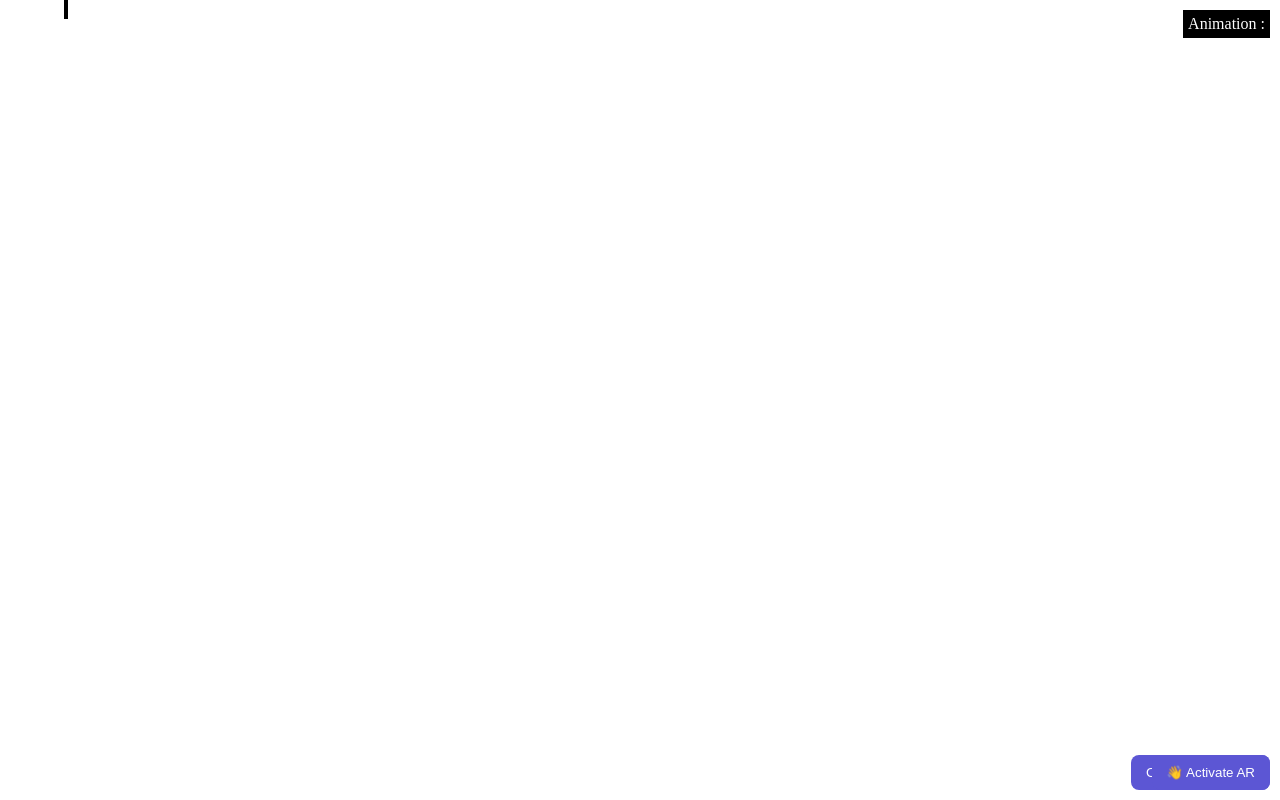
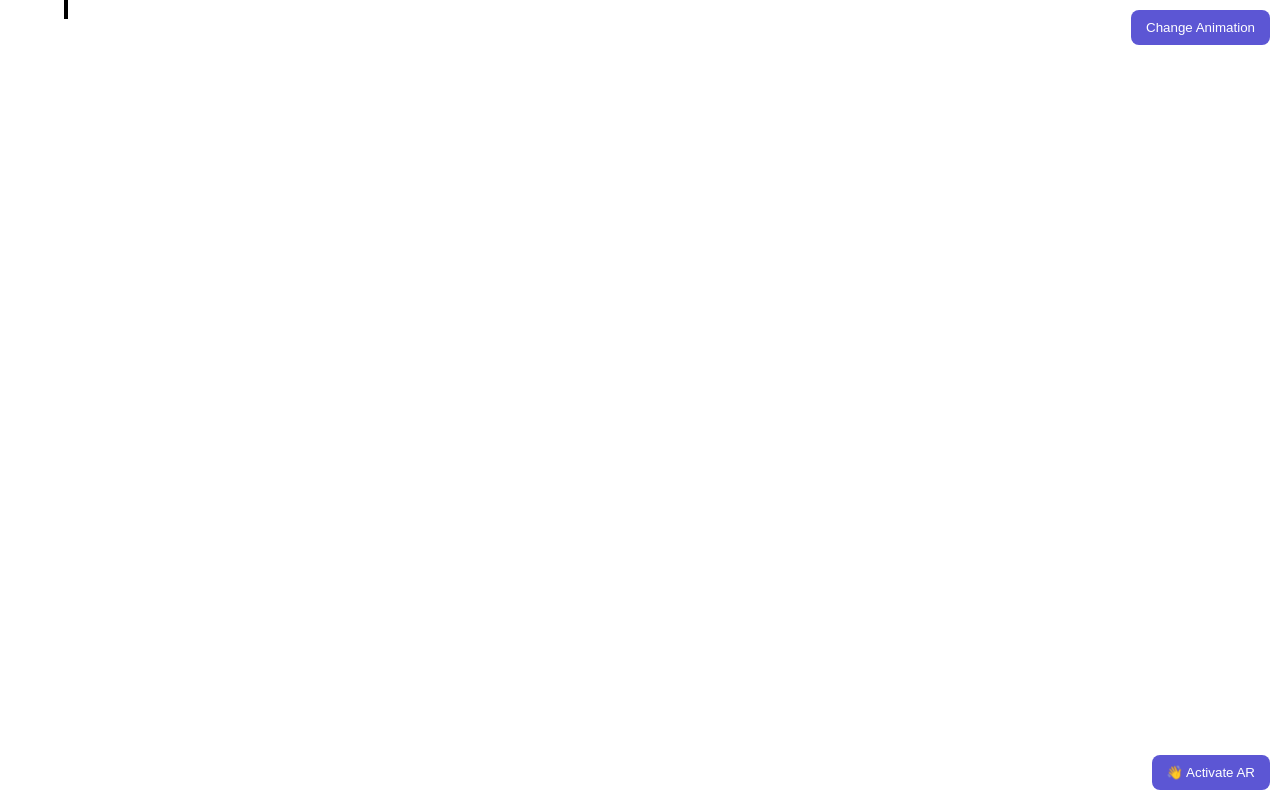
Before and after one commit to soham9403/demoModalViewer, a React (Create React App) app: page / in a window 1280 px wide. Built offline with nearby package versions, Linux system fonts and the light colour scheme.

Commit message:
Ar intirgtaed

```diff
--- a/src/App.css
+++ b/src/App.css
@@ -11,7 +11,7 @@ model-viewer#animation_demo{
   border: 2px solid black;
   height: 100vh;
 }
-.modal-btn{
+.modal-btn,.modal-text{
   position: absolute;
   bottom:10px;
   right:10px;
@@ -25,15 +25,10 @@ model-viewer#animation_demo{
 }
 .modal-text{
   position: absolute;
-  top:10px;
-  right:10px;
-  /* border-radius: 8px; */
-  padding: 5px;
-  background-color: #000;
-  cursor: pointer;
-  border: none;
-  color: white;
-  transition: all 0.1s linear;
+  top:10px !important;
+  right:10px !important;
+  height: 35px;
+
 }
 .modal-btn:hover{
 
--- a/src/App.js
+++ b/src/App.js
@@ -1,6 +1,6 @@
 
 import './App.css';
-import robot from './robot.glb'
+import robot from './robotdemo.glb'
 
 import poster from './page.png'
 import { useEffect, useState } from 'react';
@@ -44,15 +44,26 @@ function App() {
               return <option value={data} key={index}>{data}</option>
             })}
           </select>} */}
-        <model-viewer id="animation_demo" orientation="0deg 0deg 0deg" style={{ innerWidth: "100%" }} loading="eager" autoplay ar shadow-intensity="1" animation-name={currentAnimation} camera-controls poster={poster} src={robot} alt="A 3D model of a shishkebab">
+        {/* <model-viewer id="animation_demo" orientation="0deg 0deg 0deg" style={{ innerWidth: "100%" }} loading="eager" autoplay ar shadow-intensity="1" animation-name={currentAnimation} camera-controls poster={poster} src={robot} alt="A 3D model of a shishkebab">
           <button className='modal-btn' onClick={setANimation}>Change Animation</button>
           <span className='modal-text' >Animation : {currentAnimation}</span>
-        </model-viewer>
+        </model-viewer> */}
 
-        <model-viewer ar ar-modes="webxr scene-viewer quick-look" camera-controls src={robot} alt="A 3D model of an astronaut">
+        <model-viewer
+          id="animation_demo"
+          animation-name={currentAnimation}
+          poster={poster}
+          ar
+          ar-modes="webxr scene-viewer quick-look"
+          camera-controls
+          loading="eager"
+          autoplay
+          src={robot}
+          alt="A 3D model of an astronaut">
           <button slot="ar-button" className='modal-btn'>
             👋 Activate AR
           </button>
+          <button className='modal-text' onClick={setANimation}>Change Animation</button>
         </model-viewer>
       </div>
 
```
Also changed, not shown: 1 other file (tests, documents, lock files or other folders).
